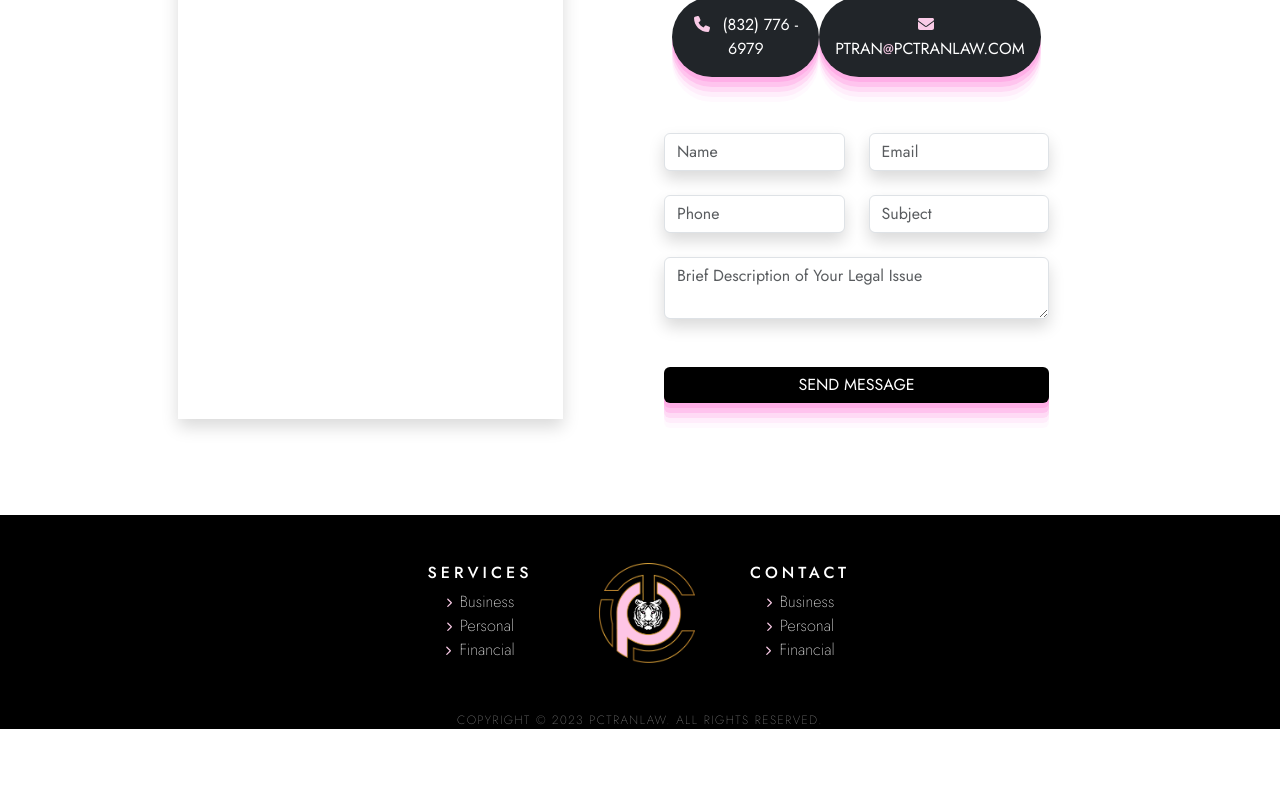
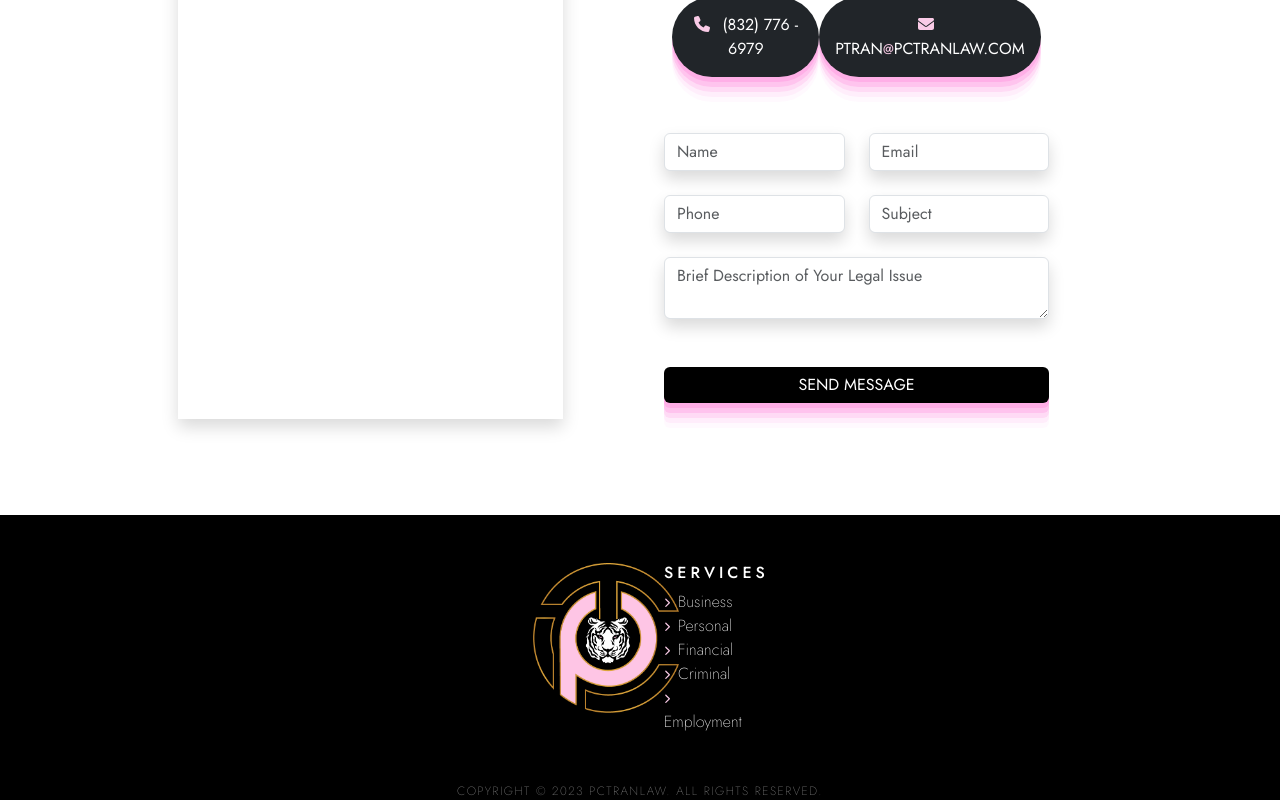
Before and after one commit to alexehouston/pctranlaw, a React (Vite) app: page / in a window 1280 px wide. Shown: the part 2162-2962 px from the top of the page. Before the commit the page ends 2891 px from the top, so only its background shows below. Built offline with nearby package versions, Linux system fonts and the light colour scheme.

Commit message:
update footer

```diff
--- a/src/App/App.css
+++ b/src/App/App.css
@@ -124,9 +124,3 @@ li {
   background-color: var(--pctblack);
   color: var(--pctgold);
 }
-
-.Nav {
-  position: sticky;
-  top: 0;
-  z-index: 1000;
-}
--- a/src/Footer/Footer.jsx
+++ b/src/Footer/Footer.jsx
@@ -10,26 +10,40 @@ export default function Footer({ isSmallScreen }) {
         <div className="row d-flex justify-content-center text-center text-white py-5 mb-5">
           <div className="col-4 col-lg-2">
             <h6 className="ftr-title text-uppercase">Services</h6>
-            <li className="ftr-link">
+            <li className="ftr-link text-start">
               <FontAwesomeIcon
                 icon={faChevronRight}
                 className="ftr-chevron text-pink"
               />
               &ensp;Business
             </li>
-            <li className="ftr-link">
+            <li className="ftr-link text-start">
               <FontAwesomeIcon
                 icon={faChevronRight}
                 className="ftr-chevron text-pink"
               />
               &ensp;Personal
             </li>
-            <li className="ftr-link">
+            <li className="ftr-link text-start">
               <FontAwesomeIcon
                 icon={faChevronRight}
                 className="ftr-chevron text-pink"
               />
               &ensp;Financial
+            </li>
+            <li className="ftr-link text-start">
+              <FontAwesomeIcon
+                icon={faChevronRight}
+                className="ftr-chevron text-pink"
+              />
+              &ensp;Criminal
+            </li>
+            <li className="ftr-link text-start">
+              <FontAwesomeIcon
+                icon={faChevronRight}
+                className="ftr-chevron text-pink"
+              />
+              &ensp;Employment
             </li>
           </div>
           <div className="col-4 col-lg-1">
@@ -37,21 +51,21 @@ export default function Footer({ isSmallScreen }) {
           </div>
           <div className="col-4 col-lg-2">
             <h6 className="ftr-title text-uppercase">Contact</h6>
-            <li className="ftr-link">
+            <li className="ftr-link text-start">
               <FontAwesomeIcon
                 icon={faChevronRight}
                 className="ftr-chevron text-pink"
               />
               &ensp;Business
             </li>
-            <li className="ftr-link">
+            <li className="ftr-link text-start">
               <FontAwesomeIcon
                 icon={faChevronRight}
                 className="ftr-chevron text-pink"
               />
               &ensp;Personal
             </li>
-            <li className="ftr-link">
+            <li className="ftr-link text-start">
               <FontAwesomeIcon
                 icon={faChevronRight}
                 className="ftr-chevron text-pink"
@@ -62,55 +76,45 @@ export default function Footer({ isSmallScreen }) {
         </div>
       ) : (
         <div className="row d-flex justify-content-center text-center text-white py-5">
-          <div className="col-4 col-lg-2">
-            <h6 className="ftr-title text-uppercase">Services</h6>
-            <li className="ftr-link">
+          <div className="col-4 col-lg-1">
+            <img src="/assets/PCT-logo.png" height="150" />
+          </div>
+          <div className="col-4 col-lg-1 ms-4">
+            <h6 className="ftr-title text-uppercase text-start">Services</h6>
+            <li className="ftr-link text-start">
               <FontAwesomeIcon
                 icon={faChevronRight}
                 className="ftr-chevron text-pink"
               />
               &ensp;Business
             </li>
-            <li className="ftr-link">
+            <li className="ftr-link text-start">
               <FontAwesomeIcon
                 icon={faChevronRight}
                 className="ftr-chevron text-pink"
               />
               &ensp;Personal
             </li>
-            <li className="ftr-link">
+            <li className="ftr-link text-start">
               <FontAwesomeIcon
                 icon={faChevronRight}
                 className="ftr-chevron text-pink"
               />
               &ensp;Financial
             </li>
-          </div>
-          <div className="col-4 col-lg-1">
-            <img src="/assets/PCT-logo.png" height="100" />
-          </div>
-          <div className="col-4 col-lg-2">
-            <h6 className="ftr-title text-uppercase">Contact</h6>
-            <li className="ftr-link">
+            <li className="ftr-link text-start">
               <FontAwesomeIcon
                 icon={faChevronRight}
                 className="ftr-chevron text-pink"
               />
-              &ensp;Business
+              &ensp;Criminal
             </li>
-            <li className="ftr-link">
+            <li className="ftr-link text-start">
               <FontAwesomeIcon
                 icon={faChevronRight}
                 className="ftr-chevron text-pink"
               />
-              &ensp;Personal
-            </li>
-            <li className="ftr-link">
-              <FontAwesomeIcon
-                icon={faChevronRight}
-                className="ftr-chevron text-pink"
-              />
-              &ensp;Financial
+              &ensp;Employment
             </li>
           </div>
         </div>
```
